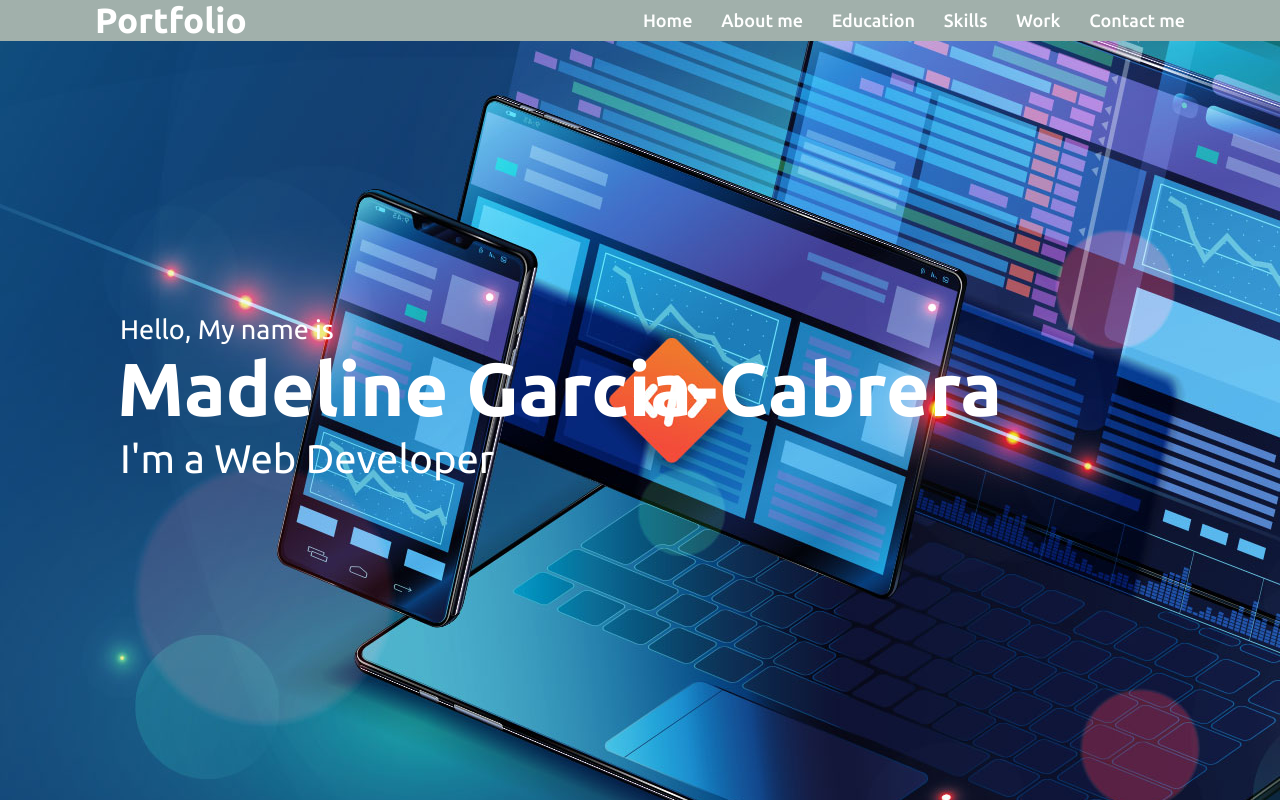
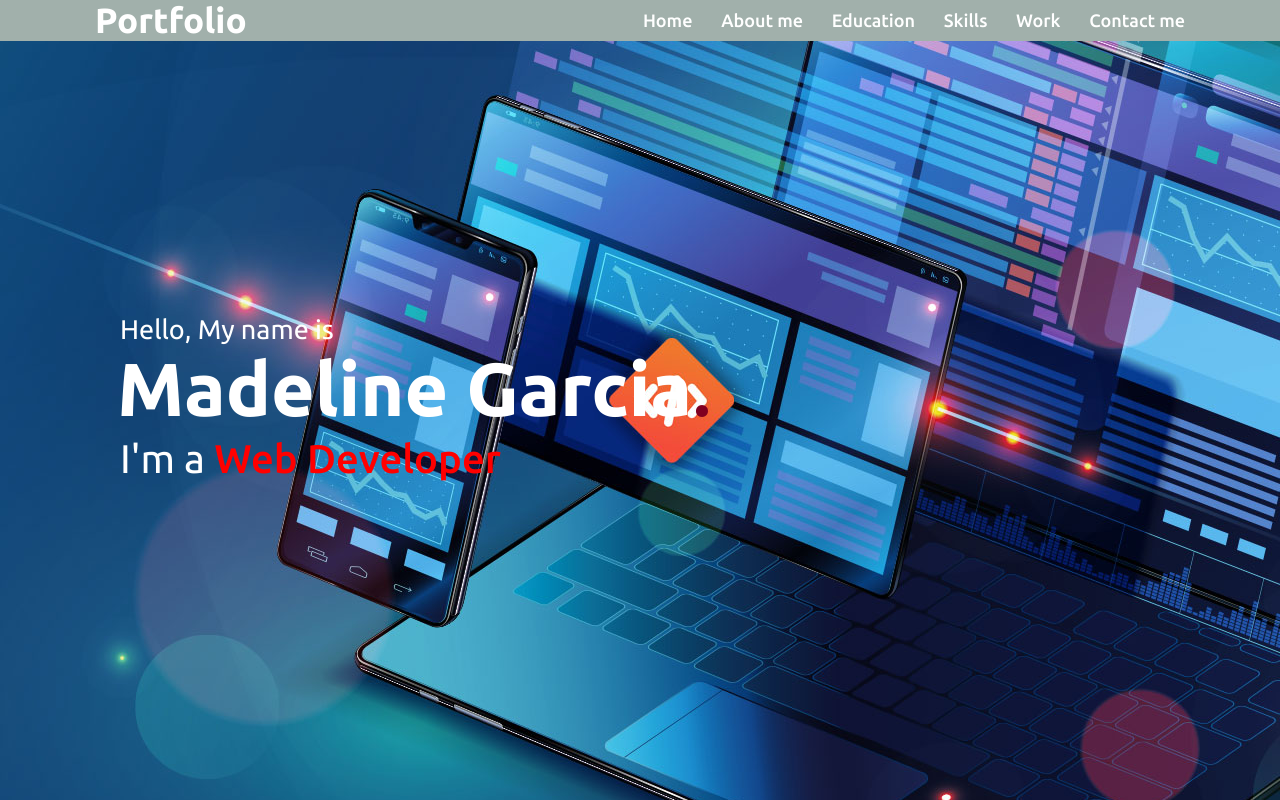
Before and after one commit to maddi124/Portfolio, a plain HTML site: page index.html in a window 1280 px wide. Drawn offline with nearby package versions, Linux system fonts and the light colour scheme.

Commit message:
site link added

```diff
--- a/assets/css/style.css
+++ b/assets/css/style.css
@@ -67,3 +67,12 @@
     font-size:40px;
     margin: 5px 0;
 }
+.home .home-content .text2 span {
+    color: 	#800020;
+   font-weight: 500;
+}
+.home .home-content .text3 span {
+    color: 	#FF0000;
+    font-weight: 500;
+}
+/* site link */
--- a/index.html
+++ b/index.html
@@ -31,9 +31,19 @@
         <div class="max-width">
             <div class="home-content">
                 <div class="text1">Hello, My name is</div>
-                <div class="text2">Madeline <span>Garcia-Cabrera</span></div>
+                <div class="text2">Madeline Garcia<span>.</span></div>
                 <div class="text3">I'm a <span>Web Developer</span></div>
             </div>
+        </div>
+        <div class="site" id="site">
+            <div class="max-width">
+                <div class="content">
+                    <i class="fa-brands fa-github"></i>
+                    <i class="fa-brands fa-linkedin"></i>
+                    <i class="fa-solid fa-file"></i>
+                </div>
+            </div>
+
         </div>
     </section>
 
```
